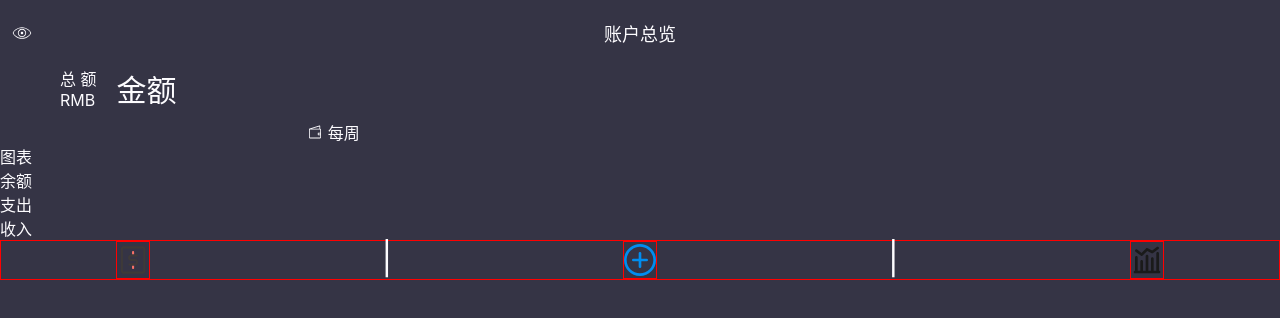
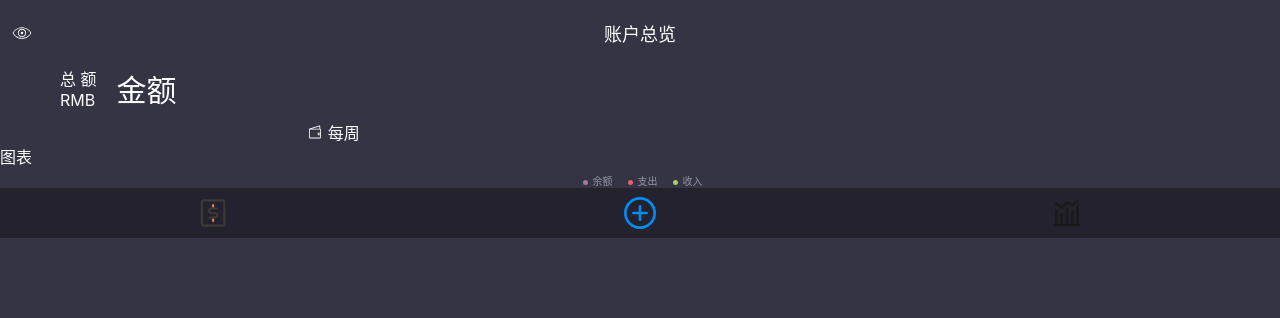
Before and after one commit to DevSuno/moze, a Vue app: page /#/total in a window 1280 px wide. Shown: the top 318 px of the page. Built offline with nearby package versions, Linux system fonts and the light colour scheme.

Commit message:
Total页面模块化，完成 Type 组件的CSS

```diff
--- a/src/assets/style/helper.scss
+++ b/src/assets/style/helper.scss
@@ -4,4 +4,4 @@ $font-kai : Baskerville, Georgia, "Liberation Serif", "Kaiti SC", STKaiti, "AR P
 
 $bg : #353445;
 $color-highlight : #9fd26a;
-$color : #fdfcff;
+$color : #fefeff;
--- a/src/components/Nav.vue
+++ b/src/components/Nav.vue
@@ -3,11 +3,11 @@
         <router-link class="item" to="/total">
             <Icon name="total"/>
         </router-link>
-        |
+
         <router-link class="item" to="/record">
             <Icon name="add"/>
         </router-link>
-        |
+
         <router-link class="item" to="/statement">
             <Icon name="statement"/>
         </router-link>
@@ -30,12 +30,13 @@
     nav {
         display: flex;
         justify-content: space-around;
+        align-items: center;
+        height: 50px;
         line-height: 36px;
         font-size: 32px;
-        border: 1px solid red;
+        background: #23222e;
+        > .item {
 
-        > .item {
-            border: 1px solid red;
         }
     }
 </style>
--- /dev/null
+++ b/src/components/Total/Type.vue
@@ -0,0 +1,82 @@
+<template>
+    <div class="type">
+
+        <span class="balance"><span class="balance-yuan"></span>余额</span>
+        <span class="pay"><span class="pay-yuan"></span>支出</span>
+        <span class="earning"> <span class="earning-yuan"></span>收入</span>
+
+    </div>
+</template>
+
+<script lang="ts">
+    import Vue from 'vue';
+    import { Component } from 'vue-property-decorator';
+
+    @Component
+    export default class Type extends Vue {
+
+    }
+</script>
+
+<style lang="scss" scoped>
+    .type {
+        margin-top: 5px;
+        font-size: 10px;
+        color: #95949f;
+        text-align: center;
+
+        > .balance {
+            margin-left: 20px;
+            margin-right: 5px;
+            position: relative;
+
+            > .balance-yuan {
+                position: absolute;
+                content: " ";
+                display: inline;
+                width: 5px;
+                height: 5px;
+                border-radius: 50%;
+                top: 5px;
+                left: -10px;
+                background: #a4789f;
+            }
+        }
+
+        > .pay {
+            margin-left: 20px;
+            margin-right: 5px;
+            position: relative;
+
+            > .pay-yuan {
+                position: absolute;
+                content: " ";
+                display: inline;
+                width: 5px;
+                height: 5px;
+                border-radius: 50%;
+                top: 5px;
+                left: -10px;
+                background: #ea5e69;
+            }
+        }
+
+        > .earning {
+            margin-left: 20px;
+            margin-right: 5px;
+            position: relative;
+
+            > .earning-yuan {
+                position: absolute;
+                content: " ";
+                display: inline;
+                width: 5px;
+                height: 5px;
+                border-radius: 50%;
+                top: 5px;
+                left: -10px;
+                background: #a1d268;
+            }
+        }
+    }
+</style>
--- a/src/views/Total.vue
+++ b/src/views/Total.vue
@@ -3,13 +3,7 @@
         <Topbar/>
         <Money/>
         <Statistics/>
-        <div>
-            <ol>
-                <li>余额</li>
-                <li>支出</li>
-                <li>收入</li>
-            </ol>
-        </div>
+        <Type/>
 
         <Nav/>
     </div>
@@ -21,9 +15,10 @@
     import Topbar from '@/components/Total/Topbar.vue';
     import Money from '@/components/Total/Money.vue';
     import Statistics from '@/components/Total/Statistics.vue';
+    import Type from '@/components/Total/Type.vue';
 
     @Component({
-        components: { Statistics, Money, Topbar }
+        components: { Type, Statistics, Money, Topbar }
     })
     export default class Total extends Vue {
 
```
